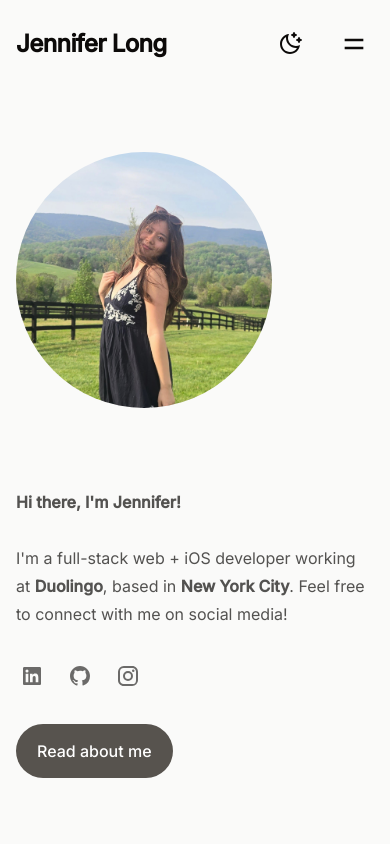
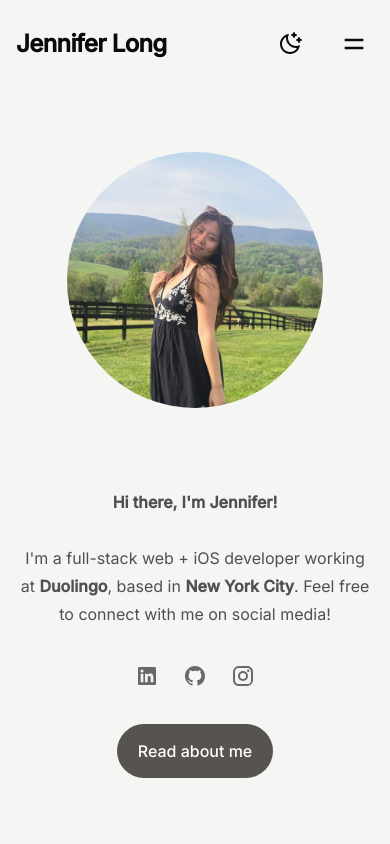
Before and after one commit to j-alicia-long/me, an Astro site: page / in a window 390 px wide. Shown: the top 844 px of the page. Built offline with nearby package versions, Linux system fonts and the light colour scheme; Astro itself is replaced by a stand-in of ours.

Commit message:
Fix layout

```diff
--- a/src/components/home/About.astro
+++ /dev/null
@@ -1,41 +0,0 @@
----
-import { bio, socialLinks } from '../../data/about';
----
-
-<section class="py-16 sm:py-20">
-  <div class="mx-auto max-w-2xl px-4 sm:px-6 lg:max-w-7xl lg:px-8">
-    <div class="grid gap-12 lg:grid-cols-3 lg:gap-8">
-      <img
-        src="/assets/profile.jpg"
-        alt="Jennifer"
-        class="h-64 w-74 rounded-full object-cover lg:h-72 lg:w-72"
-      />
-      <div class="flex flex-col items-start pt-8 gap-8 sm:gap-10 lg:col-span-2">
-        <p class="text-base text-primary-950/70 dark:text-primary-200/70 sm:text-lg">
-          <b>Hi there, I'm Jennifer!</b>
-          <br /><br />
-          <Fragment set:html={bio} />
-        </p>
-        <div class="flex items-center gap-4">
-          {socialLinks.map((link) => (
-            <a
-              href={link.url}
-              target="_blank"
-              rel="noopener noreferrer"
-              class="inline-flex h-8 w-8 items-center justify-center rounded-full text-primary-950/60 transition hover:bg-primary-500/10 hover:text-primary-950 dark:text-primary-200/60 dark:hover:bg-primary-400/10 dark:hover:text-primary-200 [&>svg]:h-6 [&>svg]:w-6"
-              aria-label={link.name}
-            >
-              <Fragment set:html={link.icon} />
-            </a>
-          ))}
-        </div>
-        <a
-          href="/about"
-          class="inline-flex items-center justify-center rounded-full border border-transparent bg-primary-600 px-5 py-3 text-base font-medium text-white transition hover:bg-primary-700 focus-visible:outline focus-visible:outline-2 focus-visible:outline-offset-2 focus-visible:outline-primary-600 dark:bg-primary-400 dark:text-primary-950 dark:hover:bg-primary-300 dark:focus-visible:outline-primary-400"
-        >
-          Read about me
-        </a>
-      </div>
-    </div>
-  </div>
-</section>
--- /dev/null
+++ b/src/components/home/About.tsx
@@ -0,0 +1,49 @@
+import { socialLinks } from '../../data/about';
+import Button from '../ui/Button';
+import Section from '../ui/Section';
+
+const socialLinkClassNames = [
+  'inline-flex h-8 w-8 items-center justify-center rounded-full transition',
+  'text-primary-950/60 hover:bg-primary-500/10 hover:text-primary-950',
+  'dark:text-primary-100/70 dark:hover:bg-primary-400/10 dark:hover:text-primary-200',
+  '[&>svg]:h-6 [&>svg]:w-6',
+].join(' ');
+
+const SocialLinks = () => (
+  <div className="flex items-center gap-4">
+    {socialLinks.map((link) => (
+      <a
+        key={link.name}
+        href={link.url}
+        target="_blank"
+        rel="noopener noreferrer"
+        className={socialLinkClassNames}
+        aria-label={link.name}
+        dangerouslySetInnerHTML={{ __html: link.icon }}
+      />
+    ))}
+  </div>
+);
+
+const About = () => (
+  <Section>
+    <div className="grid gap-12 lg:grid-cols-3 lg:gap-8">
+      <img
+        src="/assets/profile.jpg"
+        alt="Jennifer"
+        className="mx-auto h-64 w-74 rounded-full object-cover lg:mx-0 lg:h-72 lg:w-72"
+      />
+      <div className="flex flex-col items-center text-center pt-8 gap-8 sm:gap-10 lg:col-span-2 lg:items-start lg:text-left">
+        <p className="text-base text-primary-950/70 dark:text-primary-100/75 sm:text-lg">
+          <b>Hi there, I'm Jennifer!</b>
+          <br /><br />
+          I'm a full-stack web + iOS developer working at <b>Duolingo</b>, based in <b>New York City</b>. Feel free to connect with me on social media!
+        </p>
+        <SocialLinks />
+        <Button href="/about">Read about me</Button>
+      </div>
+    </div>
+  </Section>
+);
+
+export default About;
--- a/src/components/layout/Header.astro
+++ b/src/components/layout/Header.astro
@@ -26,10 +26,10 @@ const links = [
 <header
   x-data="{ open: false }"
   class="transition"
-  :class="{ 'bg-primary-500/10 dark:bg-primary-400/10': open, 'bg-primary-50 dark:bg-primary-950': !(open) }"
+  :class="{ 'bg-primary-500/10 dark:bg-primary-400/10': open, 'bg-primary-100 dark:bg-primary-900': !(open) }"
 >
   <div
-    class="mx-auto flex max-w-2xl items-center justify-between px-4 py-4 sm:px-6 sm:py-6 lg:max-w-7xl lg:px-8"
+    class="mx-auto flex max-w-[1100px] items-center justify-between px-4 py-4 sm:px-6 sm:py-6 lg:px-8"
   >
     <!-- Brand logo -->
     <div class="flex">
@@ -120,7 +120,7 @@ const links = [
 
   <!-- Menu content -->
   <div
-    class="mx-auto max-w-2xl px-4 sm:px-6 lg:max-w-7xl lg:px-8"
+    class="mx-auto max-w-[1100px] px-4 sm:px-6 lg:px-8"
     id="website-menu"
     x-cloak
     x-show="open"
--- /dev/null
+++ b/src/components/ui/Button.tsx
@@ -0,0 +1,20 @@
+interface ButtonProps {
+  href: string;
+  children: React.ReactNode;
+}
+
+const classNames = [
+  'inline-flex items-center justify-center rounded-full border border-transparent',
+  'bg-primary-600 px-5 py-3 text-base font-medium text-white transition',
+  'hover:bg-primary-700',
+  'focus-visible:outline focus-visible:outline-2 focus-visible:outline-offset-2 focus-visible:outline-primary-600',
+  'dark:bg-primary-300 dark:text-primary-950 dark:hover:bg-primary-300 dark:focus-visible:outline-primary-400',
+].join(' ');
+
+const Button = ({ href, children }: ButtonProps) => (
+  <a href={href} className={classNames}>
+    {children}
+  </a>
+);
+
+export default Button;
--- /dev/null
+++ b/src/components/ui/Section.tsx
@@ -0,0 +1,14 @@
+interface SectionProps {
+  children: React.ReactNode;
+  className?: string;
+}
+
+const Section = ({ children, className = '' }: SectionProps) => (
+  <section className="py-16 sm:py-20">
+    <div className={className}>
+      {children}
+    </div>
+  </section>
+);
+
+export default Section;
--- a/src/data/about.ts
+++ b/src/data/about.ts
@@ -1,5 +1,3 @@
-export const bio = `I'm a full-stack web + iOS developer working at <b>Duolingo</b>, based in <b>New York City</b>. Feel free to connect with me on social media!`;
-
 export const socialLinks = [
   {
     name: 'LinkedIn',
--- a/src/layouts/Layout.astro
+++ b/src/layouts/Layout.astro
@@ -24,13 +24,15 @@ const { description, title } = Astro.props;
     <title>{title}</title>
   </head>
   <body
-    class="bg-primary-50 text-primary-950 antialiased transition dark:bg-primary-950 dark:text-primary-200"
+    class="bg-primary-100 text-primary-950 antialiased transition dark:bg-primary-900 dark:text-primary-200"
   >
     <Header />
-    <main>
-      <slot />
-    </main>
-    <Footer />
+    <div class="mx-auto max-w-[1100px] px-4 sm:px-6 lg:px-8">
+      <main>
+        <slot />
+      </main>
+      <Footer />
+    </div>
     <style is:global>
       [x-cloak] {
         display: none !important;
--- a/src/pages/404.astro
+++ b/src/pages/404.astro
@@ -1,4 +1,6 @@
 ---
+import Button from '../components/ui/Button';
+import Section from '../components/ui/Section';
 import Layout from '../layouts/Layout.astro';
 ---
 
@@ -6,25 +8,18 @@ import Layout from '../layouts/Layout.astro';
   description="Page not found. Please check the URL in the address bar and try again."
   title="Not found · Jennifer Long"
 >
-  <section class="py-16 sm:py-20">
-    <div class="mx-auto max-w-2xl px-4 sm:px-6 lg:max-w-7xl lg:px-8">
+  <Section>
     <div class="flex flex-col items-start gap-8 sm:gap-10">
       <div class="flex flex-col gap-4 sm:gap-6">
         <h1 class="text-2xl font-medium tracking-tight sm:text-2xl lg:text-3xl">
           <div>404</div>
           <div>Page not found</div>
         </h1>
-          <p class="text-lg text-primary-950/70 dark:text-primary-200/70 sm:text-lg">
+        <p class="text-lg text-primary-950/70 dark:text-primary-100/70 sm:text-lg">
           This corner of my world doesn't exist! How'd you get here?
         </p>
       </div>
-        <a
-          href="/"
-          class="inline-flex items-center justify-center rounded-full border border-transparent bg-primary-600 px-5 py-3 text-base font-medium text-white transition hover:bg-primary-700 focus-visible:outline focus-visible:outline-2 focus-visible:outline-offset-2 focus-visible:outline-primary-600 dark:bg-primary-400 dark:text-primary-950 dark:hover:bg-primary-300 dark:focus-visible:outline-primary-400"
-        >
-          Go back home
-        </a>
+      <Button href="/">Go back home</Button>
     </div>
-    </div>
-  </section>
+  </Section>
 </Layout>
--- a/src/pages/bookshelf.astro
+++ b/src/pages/bookshelf.astro
@@ -1,4 +1,5 @@
 ---
+import Section from '../components/ui/Section';
 import Layout from '../layouts/Layout.astro';
 ---
 
@@ -6,16 +7,14 @@ import Layout from '../layouts/Layout.astro';
   description="Books I've been reading."
   title="Bookshelf · Jennifer Long"
 >
-  <section class="py-16 sm:py-20">
-    <div class="mx-auto max-w-2xl px-4 sm:px-6 lg:max-w-7xl lg:px-8">
+  <Section>
     <div class="flex flex-col items-start gap-8 sm:gap-10">
       <h1 class="text-4xl font-medium tracking-tight sm:text-5xl lg:text-6xl">
         Bookshelf
       </h1>
-        <p class="text-lg text-primary-950/70 dark:text-primary-200/70 sm:text-xl">
+      <p class="text-lg text-primary-950/70 dark:text-primary-100/70 sm:text-xl">
         Coming soon.
       </p>
     </div>
-    </div>
-  </section>
+  </Section>
 </Layout>
--- a/src/pages/index.astro
+++ b/src/pages/index.astro
@@ -1,5 +1,5 @@
 ---
-import About from '../components/home/About.astro';
+import About from '../components/home/About';
 import Layout from '../layouts/Layout.astro';
 ---
 
@@ -7,5 +7,5 @@ import Layout from '../layouts/Layout.astro';
   description="Jennifer Long - Full-stack software engineer building delightful digital experiences."
   title="Jennifer Long"
 >
-  <About />
+  <About client:load />
 </Layout>
--- a/tsconfig.json
+++ b/tsconfig.json
@@ -1,3 +1,6 @@
 {
-  "extends": "astro/tsconfigs/strict"
+  "extends": "astro/tsconfigs/strict",
+  "compilerOptions": {
+    "jsx": "react-jsx"
+  }
 }
```
Lines whose indentation alone changed are shown as unchanged.
